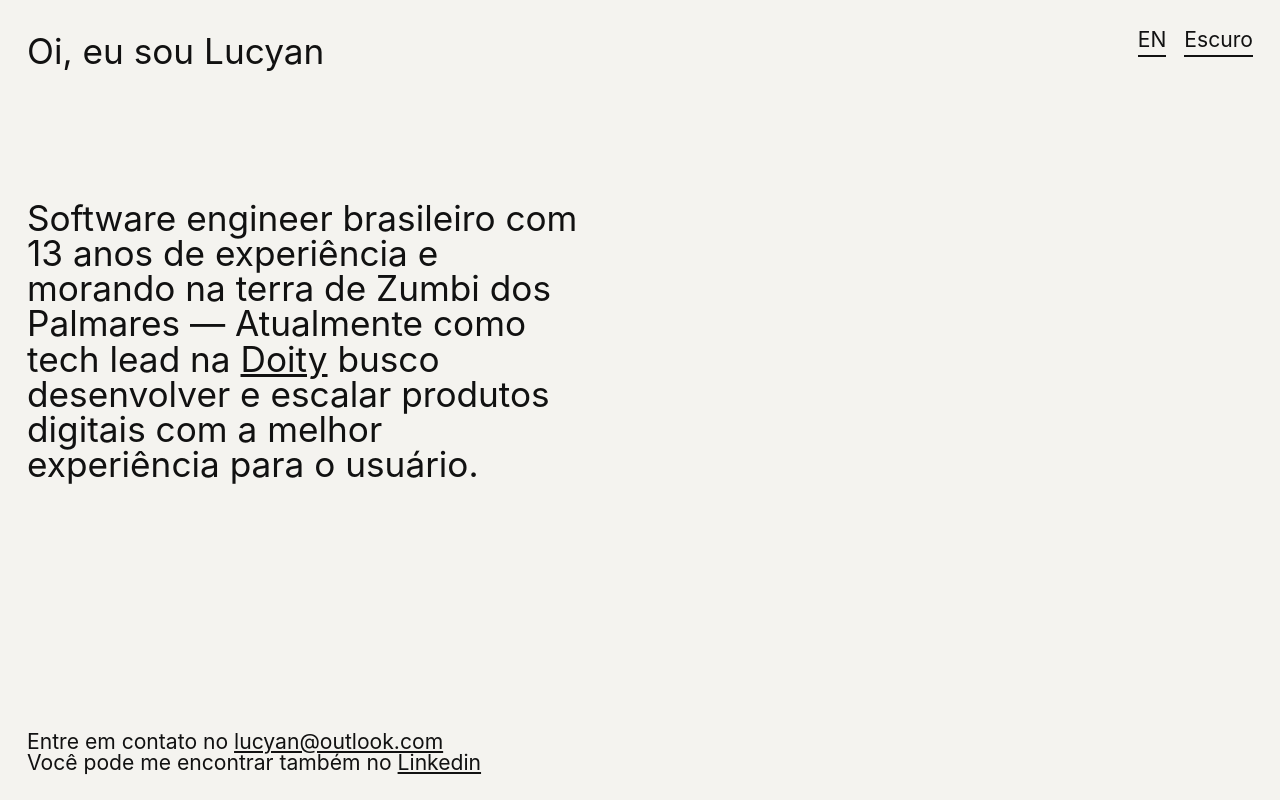
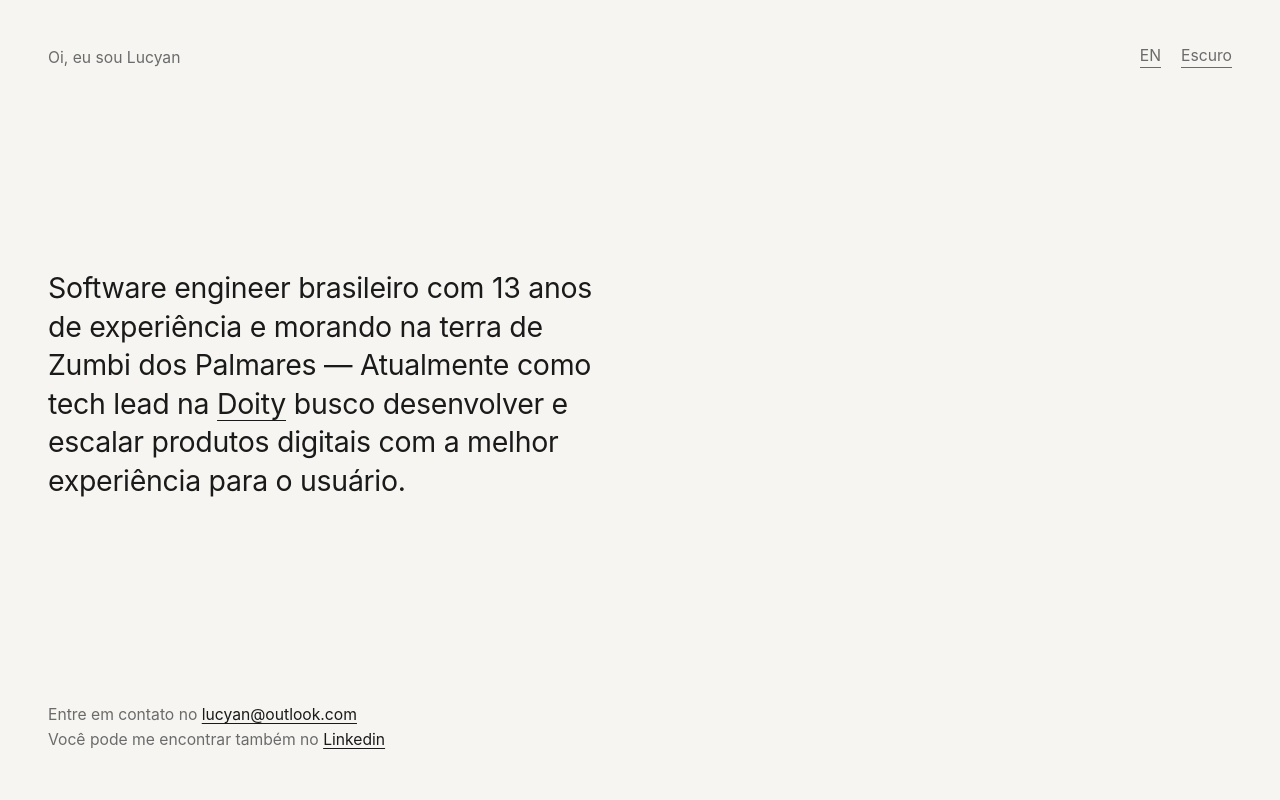
Before and after one commit to lucyanpeixoto/site, an Astro site: page / in a window 1280 px wide. Built offline with nearby package versions, Linux system fonts and the light colour scheme; Astro itself is replaced by a stand-in of ours.

Commit message:
style: reduz tipografia e suaviza visual do layout
Fonte principal menor com entrelinha confortável, largura de leitura
limitada, tons secundários e correção de espaços entre textos e links.

Co-Authored-By: Claude Opus 5.5 <noreply@anthropic.com>

```diff
--- a/src/components/Home.astro
+++ b/src/components/Home.astro
@@ -19,8 +19,8 @@ const title = 'Lucyan Peixoto';
 		<meta name="viewport" content="width=device-width, initial-scale=1" />
 		<meta name="description" content={t.description} />
 		<meta name="color-scheme" content="dark light" />
-		<meta name="theme-color" content="#111111" media="(prefers-color-scheme: dark)" />
-		<meta name="theme-color" content="#f4f3ef" media="(prefers-color-scheme: light)" />
+		<meta name="theme-color" content="#0f0f0f" media="(prefers-color-scheme: dark)" />
+		<meta name="theme-color" content="#f6f5f1" media="(prefers-color-scheme: light)" />
 		<meta property="og:title" content={title} />
 		<meta property="og:description" content={t.description} />
 		<meta property="og:type" content="website" />
@@ -58,14 +58,14 @@ const title = 'Lucyan Peixoto';
 			<h1 class="heading">{t.greeting}</h1>
 
 			<p class="content-primary">
-				{t.intro[0]} <a href="https://doity.com.br" target="_blank" rel="noopener">Doity</a>
-				{t.intro[1]}
+				{t.intro[0]}{' '}
+				<a href="https://doity.com.br" target="_blank" rel="noopener">Doity</a>{t.intro[1]}
 			</p>
 
 			<p class="content-secondary">
-				<span>{t.contact} <a href="mailto:lucyan@outlook.com">lucyan@outlook.com</a></span>
+				<span>{t.contact}{' '}<a href="mailto:lucyan@outlook.com">lucyan@outlook.com</a></span>
 				<span>
-					{t.linkedin}
+					{t.linkedin}{' '}
 					<a href="https://www.linkedin.com/in/lucyanpeixoto/" target="_blank" rel="noopener">Linkedin</a>
 				</span>
 			</p>
--- a/src/i18n.ts
+++ b/src/i18n.ts
@@ -15,7 +15,7 @@ export const content = {
 		greeting: 'Oi, eu sou Lucyan',
 		intro: [
 			`Software engineer brasileiro com ${years} anos de experiência e morando na terra de Zumbi dos Palmares — Atualmente como tech lead na`,
-			'busco desenvolver e escalar produtos digitais com a melhor experiência para o usuário.',
+			' busco desenvolver e escalar produtos digitais com a melhor experiência para o usuário.',
 		],
 		contact: 'Entre em contato no',
 		linkedin: 'Você pode me encontrar também no',
@@ -31,7 +31,7 @@ export const content = {
 		greeting: "Hi, I'm Lucyan",
 		intro: [
 			`Brazilian software engineer with ${years} years of experience, living in the land of Zumbi dos Palmares — Currently a tech lead at`,
-			'where I build and scale digital products with the best possible user experience.',
+			', where I build and scale digital products with the best possible user experience.',
 		],
 		contact: 'Get in touch at',
 		linkedin: 'You can also find me on',
--- a/src/styles/global.css
+++ b/src/styles/global.css
@@ -5,19 +5,18 @@
 }
 
 :root {
-	font-size: 18px;
-	--font-size-medium: 1.25rem;
-	--font-size-small: 1rem;
+	--font-size-large: clamp(1.25rem, 0.9rem + 1.1vw, 1.875rem);
+	--font-size-small: clamp(0.875rem, 0.82rem + 0.2vw, 1rem);
+	--gutter: clamp(1.25rem, 4vw, 3rem);
 }
 
 /* Tema escuro (padrão) */
 :root,
 :root[data-theme='dark'] {
 	color-scheme: dark;
-	--color-text: #fff;
-	--color-bg: #111;
-	--color-link: #fff;
-	--color-link-hover: #fff;
+	--color-text: #ececec;
+	--color-muted: #8b8b8b;
+	--color-bg: #0f0f0f;
 	--color-focus: #e93f33;
 }
 
@@ -25,20 +24,18 @@
 @media (prefers-color-scheme: light) {
 	:root:not([data-theme]) {
 		color-scheme: light;
-		--color-text: #111;
-		--color-bg: #f4f3ef;
-		--color-link: #111;
-		--color-link-hover: #111;
+		--color-text: #1a1a1a;
+		--color-muted: #6b6b6b;
+		--color-bg: #f6f5f1;
 		--color-focus: #c0261b;
 	}
 }
 
 :root[data-theme='light'] {
 	color-scheme: light;
-	--color-text: #111;
-	--color-bg: #f4f3ef;
-	--color-link: #111;
-	--color-link-hover: #111;
+	--color-text: #1a1a1a;
+	--color-muted: #6b6b6b;
+	--color-bg: #f6f5f1;
 	--color-focus: #c0261b;
 }
 
@@ -46,20 +43,22 @@ body {
 	margin: 0;
 	color: var(--color-text);
 	background-color: var(--color-bg);
-	transition: background-color 0.3s ease, color 0.3s ease;
 	font-family: -apple-system, BlinkMacSystemFont, Segoe UI, Helvetica, Arial, sans-serif;
 	-webkit-font-smoothing: antialiased;
 	-moz-osx-font-smoothing: grayscale;
+	transition: background-color 0.3s ease, color 0.3s ease;
 }
 
 a {
+	color: inherit;
 	text-decoration: underline;
-	color: var(--color-link);
-	outline: none;
+	text-decoration-thickness: 1px;
+	text-underline-offset: 0.2em;
+	transition: text-decoration-color 0.2s ease;
 }
 
 a:hover {
-	color: var(--color-link-hover);
+	text-decoration-color: var(--color-muted);
 }
 
 a:focus-visible,
@@ -68,71 +67,77 @@ button:focus-visible {
 	outline-offset: 2px;
 }
 
-/* As áreas vazias (frame, menu, deco) mantêm o espaçamento do layout original */
 main {
-	padding: 1.5rem;
 	display: grid;
+	grid-template-columns: minmax(0, 1fr) auto;
+	grid-template-rows: auto 1fr auto;
+	grid-template-areas:
+		'heading menu'
+		'content content'
+		'footer footer';
+	gap: 2rem;
 	min-height: 100vh;
 	min-height: 100dvh;
-	align-content: space-between;
-	grid-gap: 0.5rem;
-	grid-template-columns: 1fr auto;
-	grid-template-areas:
-		'frame menu'
-		'heading heading'
-		'content content'
-		'content content'
-		'deco deco'
-		'footer footer';
+	padding: var(--gutter);
 }
 
 .heading {
 	grid-area: heading;
-	font-size: var(--font-size-medium);
-	margin: 0 0 2rem 0;
+	margin: 0;
+	font-size: var(--font-size-small);
 	font-weight: normal;
-	align-self: start;
-	line-height: 1.4;
+	color: var(--color-muted);
 }
 
 .content-primary {
 	grid-area: content;
-	line-height: 1;
-	font-size: var(--font-size-medium);
+	align-self: center;
+	max-width: 32ch;
+	margin: 0;
+	font-size: var(--font-size-large);
+	line-height: 1.35;
+	letter-spacing: -0.01em;
 }
 
 .content-secondary {
 	grid-area: footer;
-	line-height: 1;
 	margin: 0;
-	align-self: end;
 	font-size: var(--font-size-small);
+	line-height: 1.6;
+	color: var(--color-muted);
 }
 
 .content-secondary span {
 	display: block;
 }
 
+.content-secondary a {
+	color: var(--color-text);
+}
+
 .menu {
 	grid-area: menu;
-	align-self: start;
-	justify-self: end;
 	display: flex;
-	gap: 1rem;
+	gap: 1.25rem;
 }
 
 .menu-link {
 	position: relative;
 	overflow: hidden;
-	padding: 0 0 5px;
-	line-height: 1;
+	padding: 0 0 4px;
 	font: inherit;
 	font-size: var(--font-size-small);
-	color: var(--color-link);
+	line-height: 1;
+	color: var(--color-muted);
 	text-decoration: none;
 	background: none;
 	border: 0;
 	cursor: pointer;
+	transition: color 0.2s ease;
+}
+
+.menu-link:hover {
+	color: var(--color-text);
 }
 
 .menu-link::after {
@@ -140,8 +145,7 @@ main {
 	position: absolute;
 	bottom: 0;
 	left: 0;
-	height: 7%;
-	min-height: 1px;
+	height: 1px;
 	width: 100%;
 	background: currentColor;
 	transition: transform 0.4s ease;
@@ -164,27 +168,8 @@ main {
 }
 
 @media (prefers-reduced-motion: reduce) {
-	body,
-	.menu-link::after {
-		transition: none;
+	*,
+	*::after {
+		transition: none !important;
 	}
 }
-
-@media screen and (min-width: 53em) {
-	:root {
-		/* Escala com a viewport, com teto para monitores muito largos */
-		--font-size-medium: clamp(1.25rem, 2.75vw, 3.25rem);
-		--font-size-small: clamp(1rem, 1.65vw, 2rem);
-	}
-	main {
-		grid-gap: 0;
-		grid-template-columns: 45% 1fr;
-		grid-template-areas:
-			'heading menu'
-			'content ...'
-			'content deco'
-			'... deco'
-			'footer deco'
-			'footer frame';
-	}
-}
```
